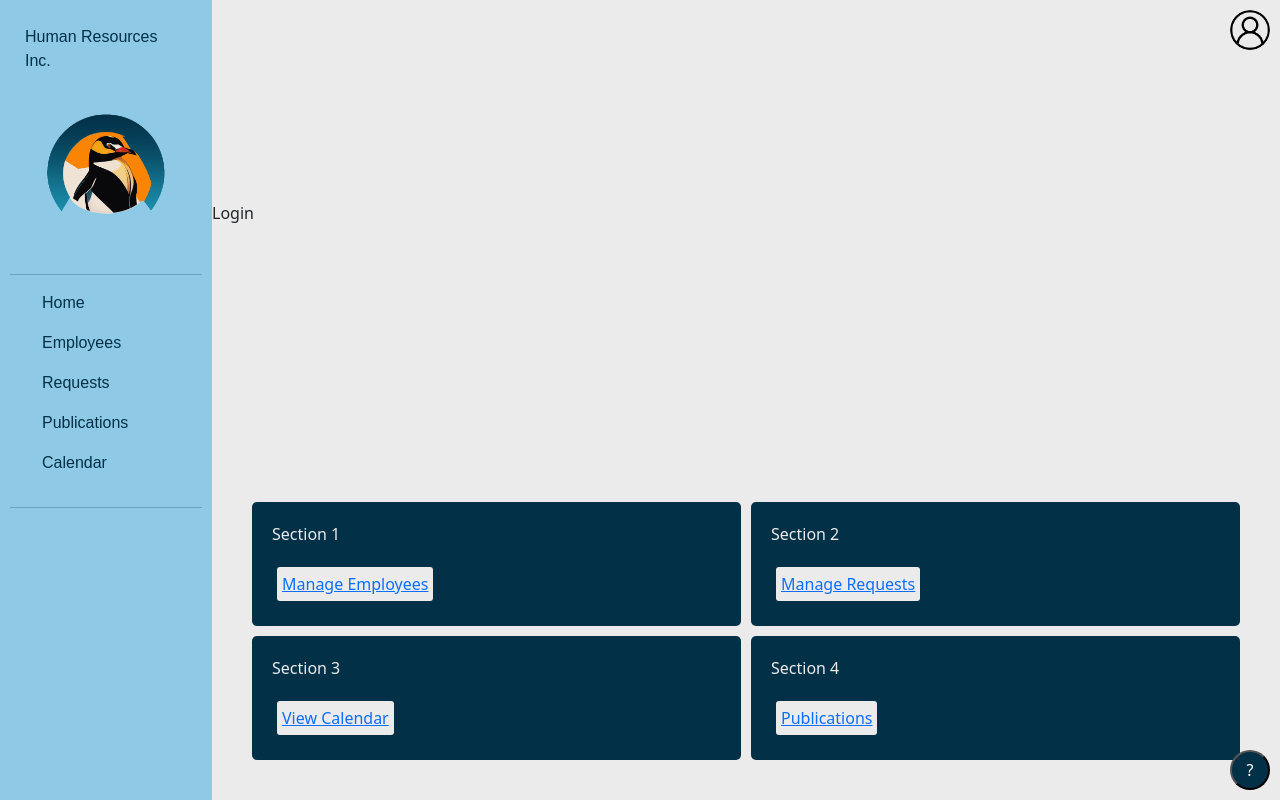
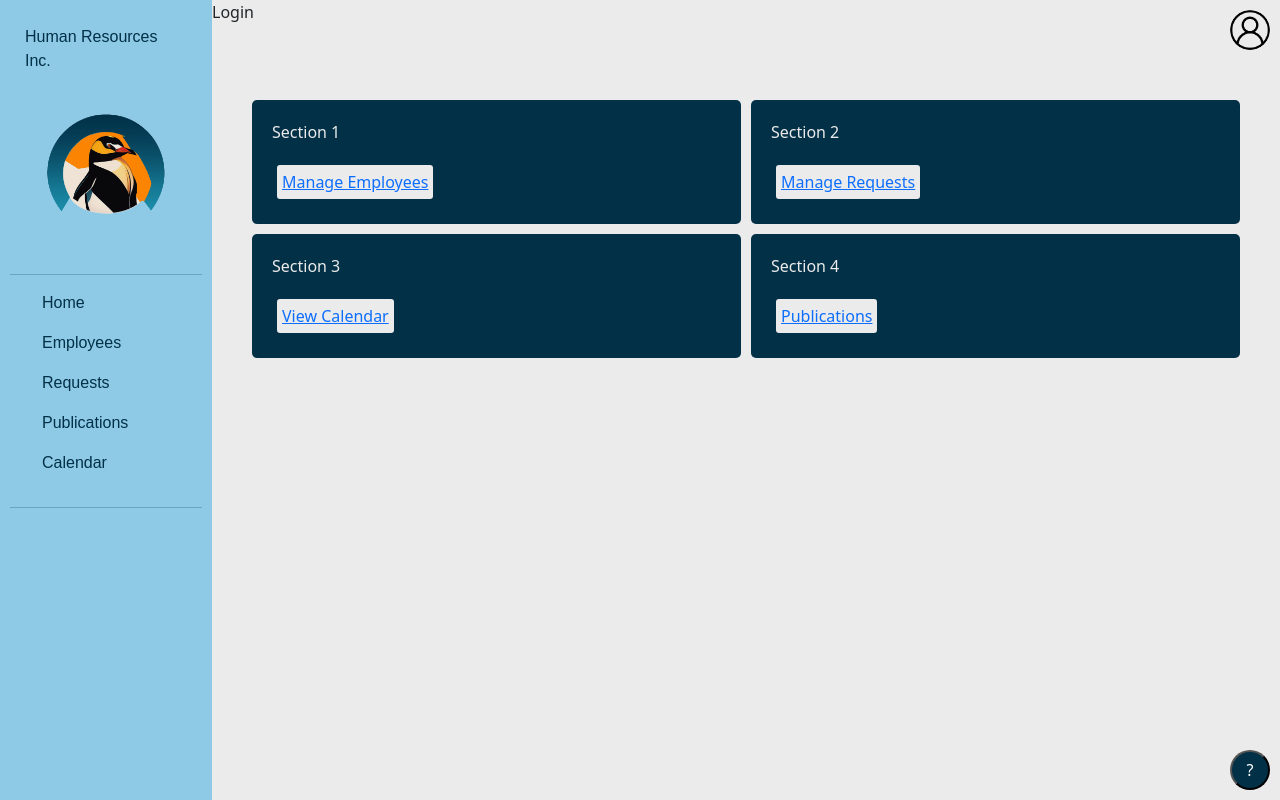
Before and after one commit to YupiByte/HR-Management, a Django app: template src/hr_management/user/templates/administrator/admin_home.html in a window 1280 px wide. Run offline with Django 3.2, Linux system fonts and the light colour scheme; the template is opened without the code that fills it, so the values that code supplies are empty.

Commit message:
Removing the blank space of the page

```diff
--- a/src/hr_management/user/templates/static/base.css
+++ b/src/hr_management/user/templates/static/base.css
@@ -58,7 +58,7 @@ height: 100%;
     /* position: relative; */
     display: flex;
     flex-direction: column;
-    justify-content: space-between;
+
 }
 .login-icon {
     background-color: #EBEBEB;
```
